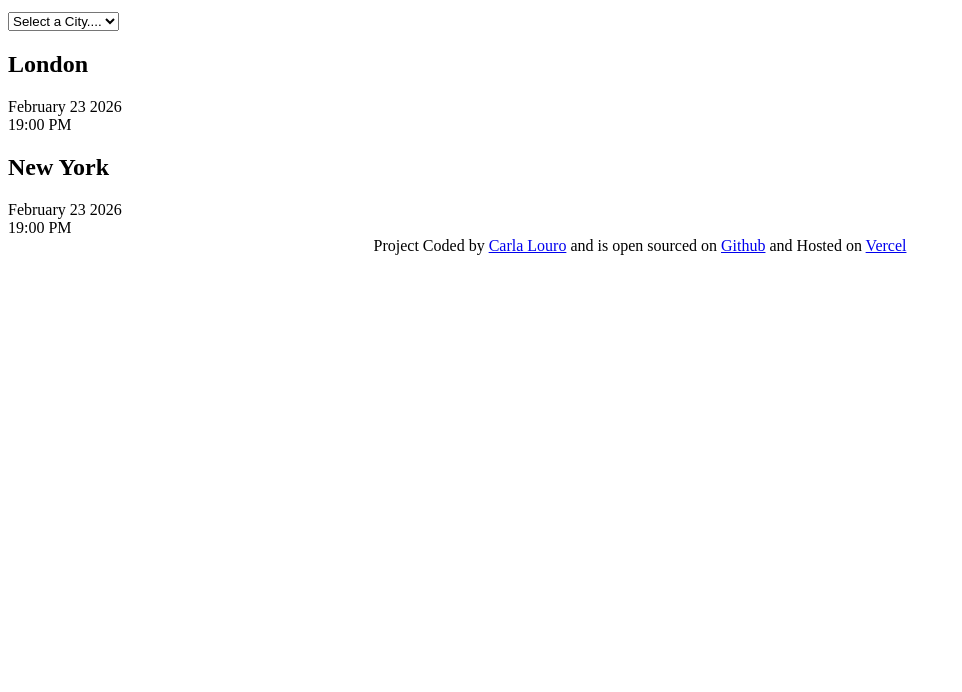
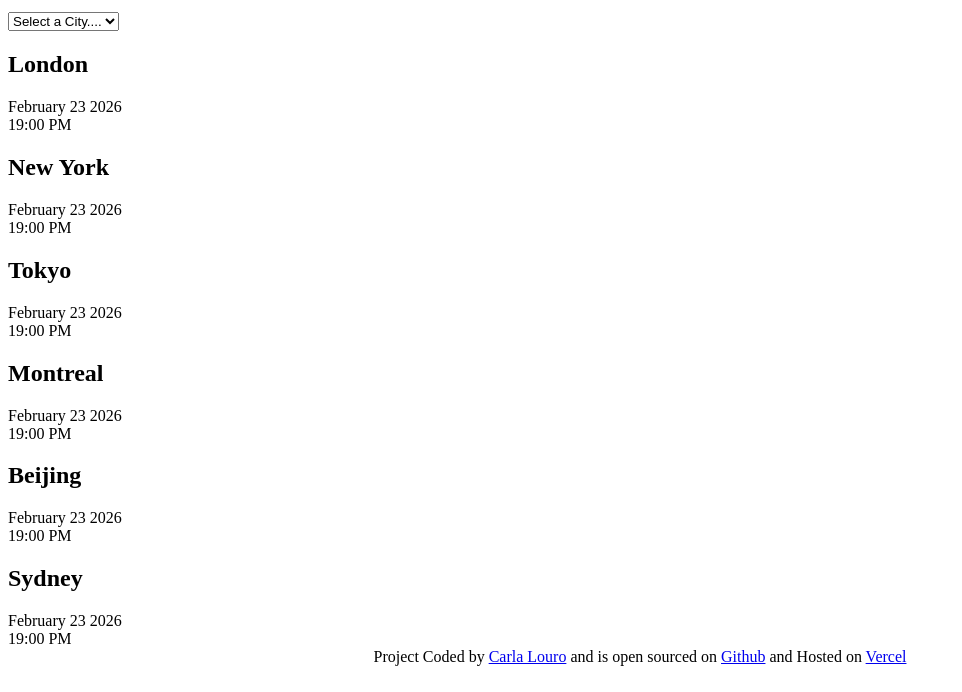
Before and after one commit to CL3372/plus-add-on-week-2-world-clock, a plain HTML site: page index.html in a window 1280 px wide. Shown: the part 108-800 px from the top of the page, without its empty margins (0-962 px from the left). Drawn offline with Linux system fonts and the light colour scheme.

Commit message:
submitted all the cities

```diff
--- a/index.html
+++ b/index.html
@@ -25,11 +25,38 @@
    <div class="date">February 23 2026</div>
    <div class="time">19:00 PM</div>
    </div>
+
     <div class="city">
    <h2>New York</h2>
    <div class="date">February 23 2026</div>
    <div class="time">19:00 PM</div>
    </div>
+
+    <div class="city">
+   <h2>Tokyo</h2>
+   <div class="date">February 23 2026</div>
+   <div class="time">19:00 PM</div>
+   </div>
+
+ <div class="city">
+   <h2>Montreal</h2>
+   <div class="date">February 23 2026</div>
+   <div class="time">19:00 PM</div>
+   </div>
+
+   <div class="city">
+   <h2>Beijing</h2>
+   <div class="date">February 23 2026</div>
+   <div class="time">19:00 PM</div>
+   </div>
+
+   <div class="city">
+   <h2>Sydney</h2>
+   <div class="date">February 23 2026</div>
+   <div class="time">19:00 PM</div>
+   </div>
+
+
     <footer>
       Project Coded by
       <a
```
